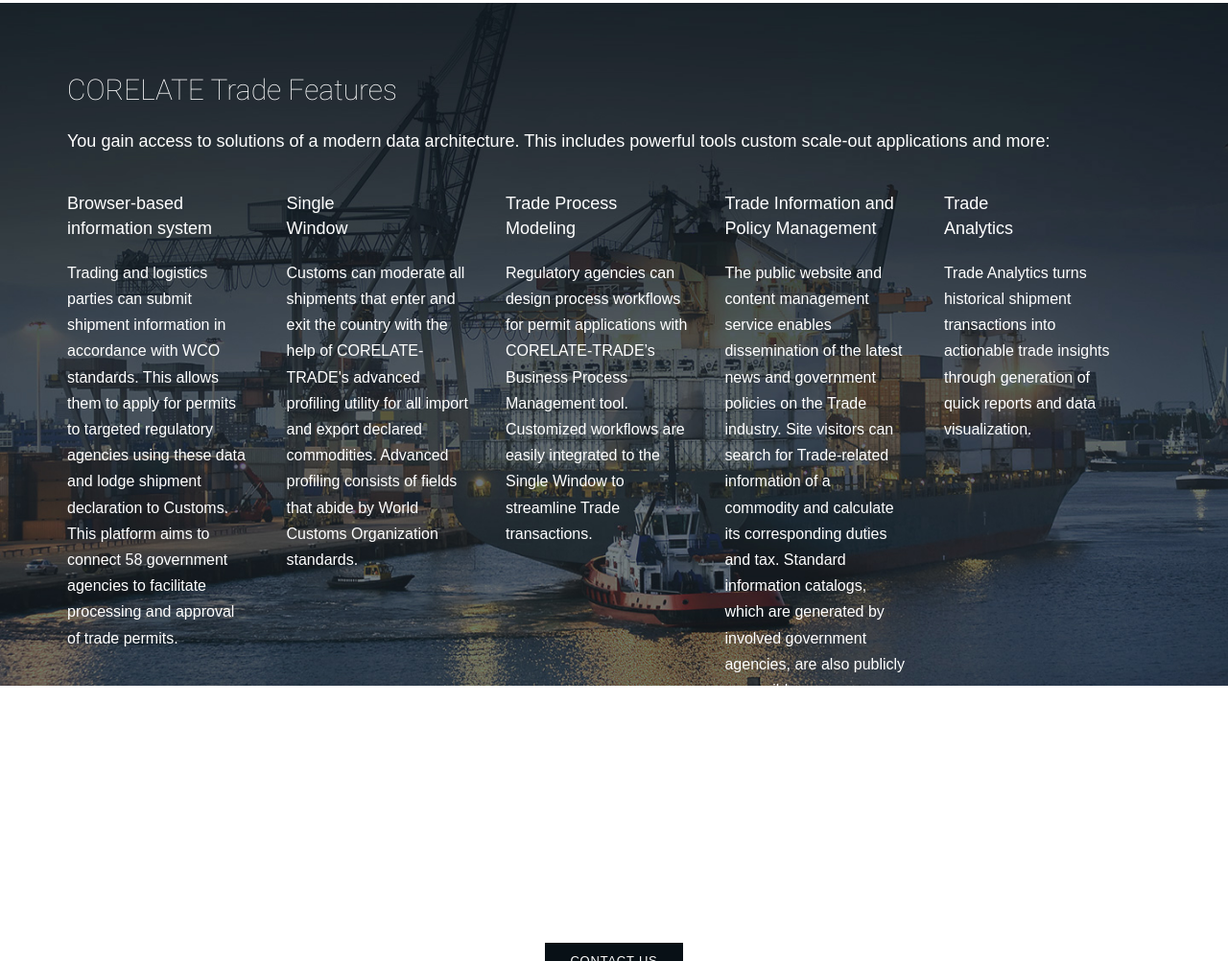
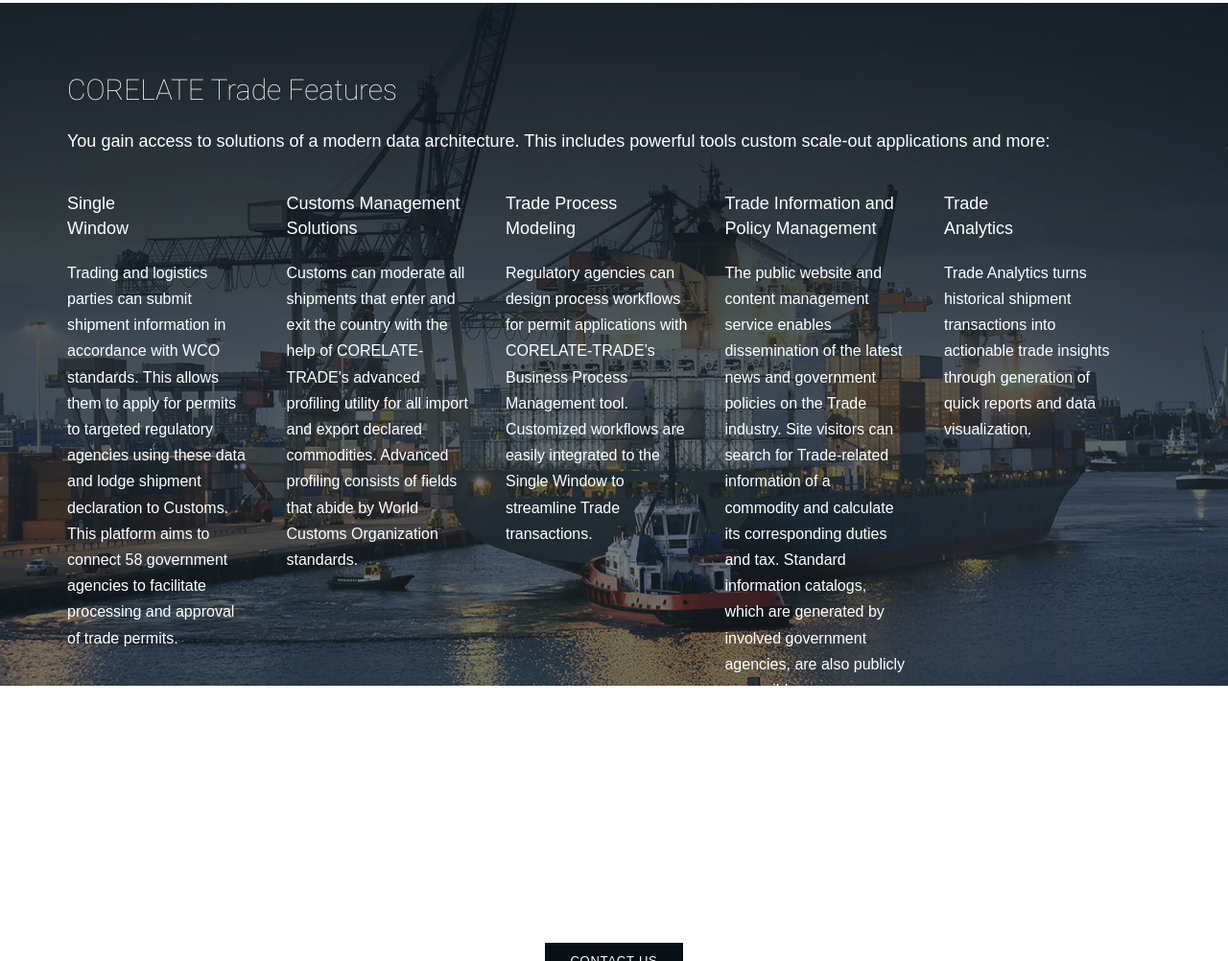
Before and after one commit to corelate/corelate.github.io, a plain HTML site: page index.html in a window 1280 px wide. Shown: the part 7178-8180 px from the top of the page at 96% size. Drawn offline with Linux system fonts and the light colour scheme; a web font is replaced by a local one.

Commit message:
revised CORELATE Trade Features

```diff
--- a/index.html
+++ b/index.html
@@ -1532,13 +1532,13 @@
                     <div class="concepts" id="concepts">
                         <div class="concept sidebyside">
                             <h4 class="h4">
-                                <strong>Browser-based </br>information system</strong>
+                                <strong>Single<br> Window</strong>
                             </h4>
                             <p>Trading and logistics parties can submit shipment information in accordance with WCO standards. This allows them to apply for permits to targeted regulatory agencies using these data and lodge shipment declaration to Customs. This platform aims to connect 58 government agencies to facilitate processing and approval of trade permits.</p>
                         </div>
                         <div class="concept sidebyside">
                             <h4 class="h4">
-                                <strong>Single </br>Window</strong>
+                                <strong>Customs Management<br>Solutions</strong>
                             </h4>
                             <p>Customs can moderate all shipments that enter and exit the country with the help of CORELATE-TRADE's advanced profiling utility for all import and export declared commodities. Advanced profiling consists of fields that abide by World Customs Organization standards.</p>
 
```
